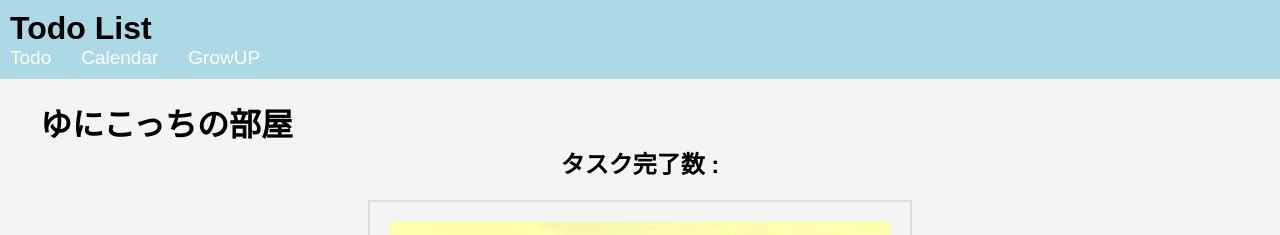
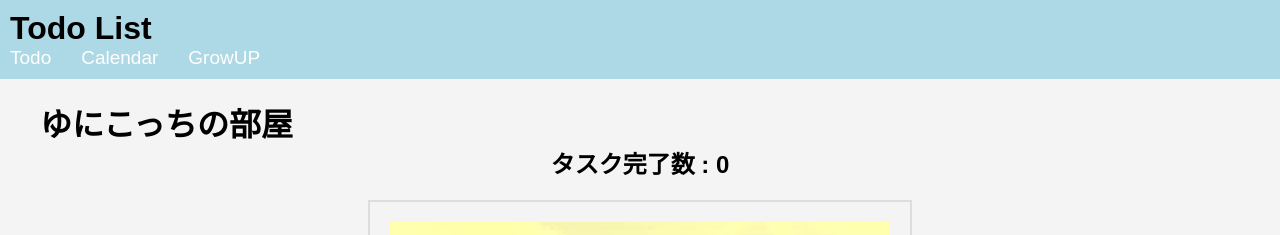
Before and after one commit to furuyashikiiori/camp2024_07, a React (Create React App) app in the folder my-react-app/: page /growup in a window 1280 px wide. Shown: the top 235 px of the page. Built offline with nearby package versions, Linux system fonts and the light colour scheme; no server answers.

Commit message:
readmeとカウント修正。ステータスが変わらんくなった

```diff
--- a/my-react-app/src/App.js
+++ b/my-react-app/src/App.js
@@ -73,7 +73,7 @@ const AppContent = () => {
           }
         />
         <Route path="/calendar" element={<Calendar todos={todos} />} />
-        <Route path="/growup" element={<GrowUP />} />
+        <Route path="/growup" element={<GrowUP taskCount={taskCount} />} />
       </Routes>
 
       {!isLoginPage && <Footer />}
```
Also changed, not shown: 1 other file (tests, documents, lock files or other folders).
